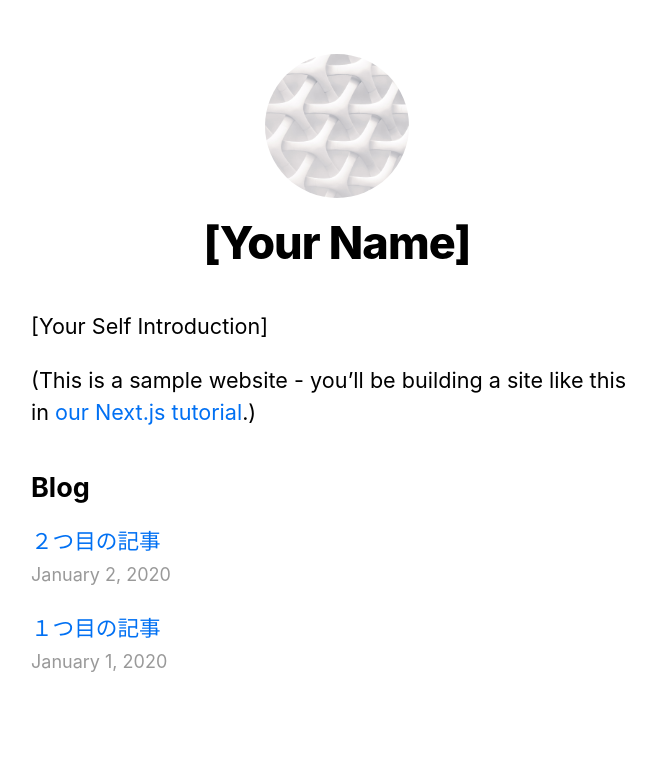
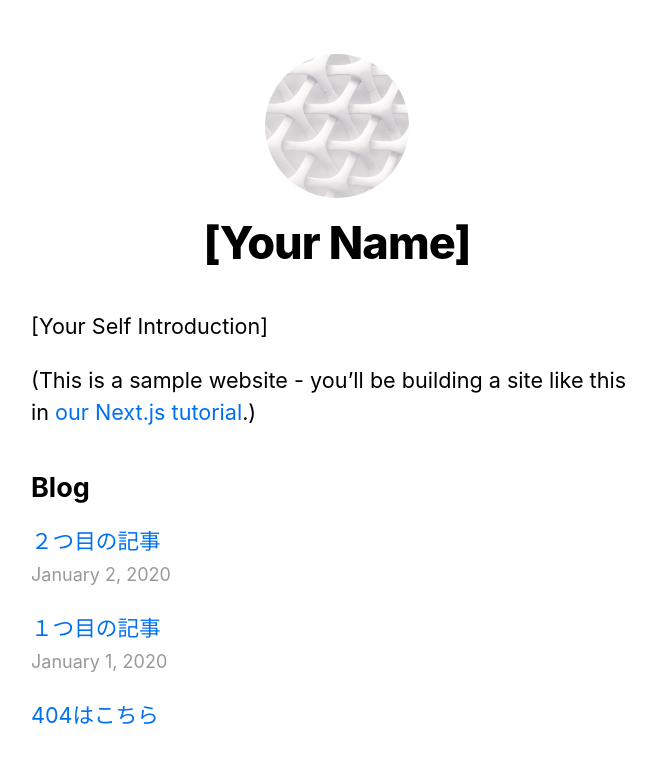
Before and after one commit to oyama-appirits/nextjs-blog, a Next.js app: page / in a window 1280 px wide. Shown: the top 762 px of the page, without its empty margins (303-959 px from the left). Built offline with nearby package versions, Linux system fonts and the light colour scheme.

Commit message:
404追加

```diff
--- a/pages/index.tsx
+++ b/pages/index.tsx
@@ -42,6 +42,8 @@ export default function Home({
             </li>
           ))}
         </ul>
+
+        <Link href="404">404はこちら</Link>
       </section>
     </Layout>
   )
```
